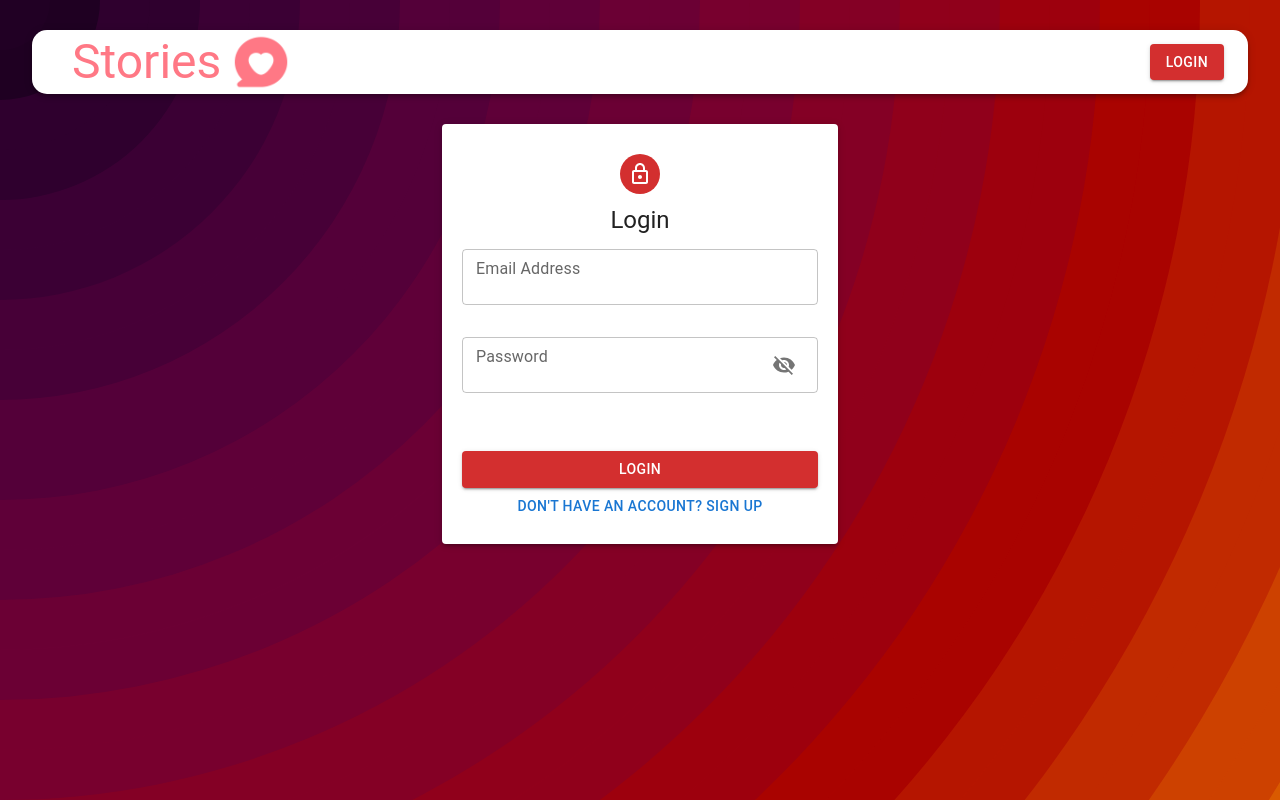
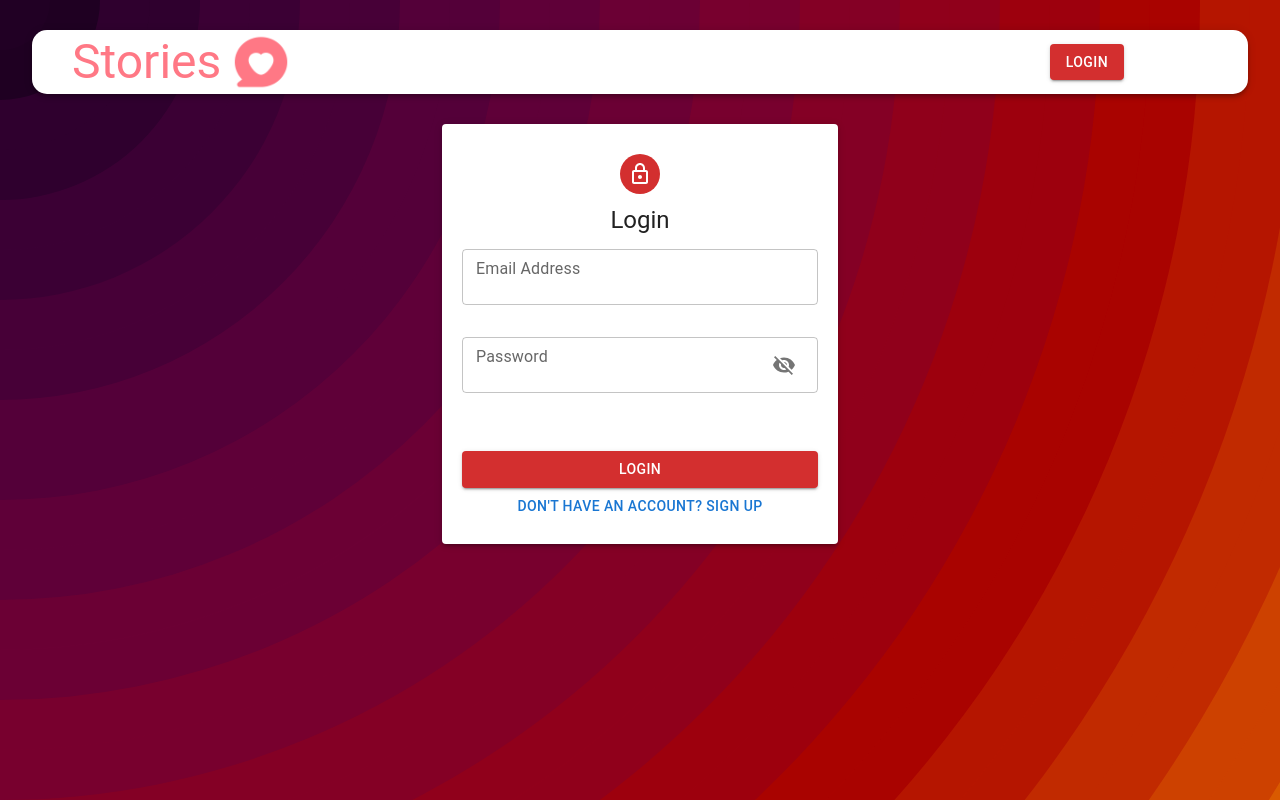
Before and after one commit to muhammad-ali4/stories, a React (Vite) app in the folder frontend/: page /auth in a window 1280 px wide. Built offline with nearby package versions, Linux system fonts and the light colour scheme; no server answers.

Commit message:
Modify Navbar styles

```diff
--- a/frontend/src/components/Navbar/Navbar.module.css
+++ b/frontend/src/components/Navbar/Navbar.module.css
@@ -24,6 +24,7 @@
   justify-content: flex-end;
   width: 100%;
   max-width: 400px;
+  margin-right: 100px;
 }
 
 .img {
@@ -35,7 +36,7 @@
   display: flex;
   justify-content: space-evenly;
   width: 100%;
-  max-width: 400px;
+  max-width: 350px;
 }
 
 .name {
```
